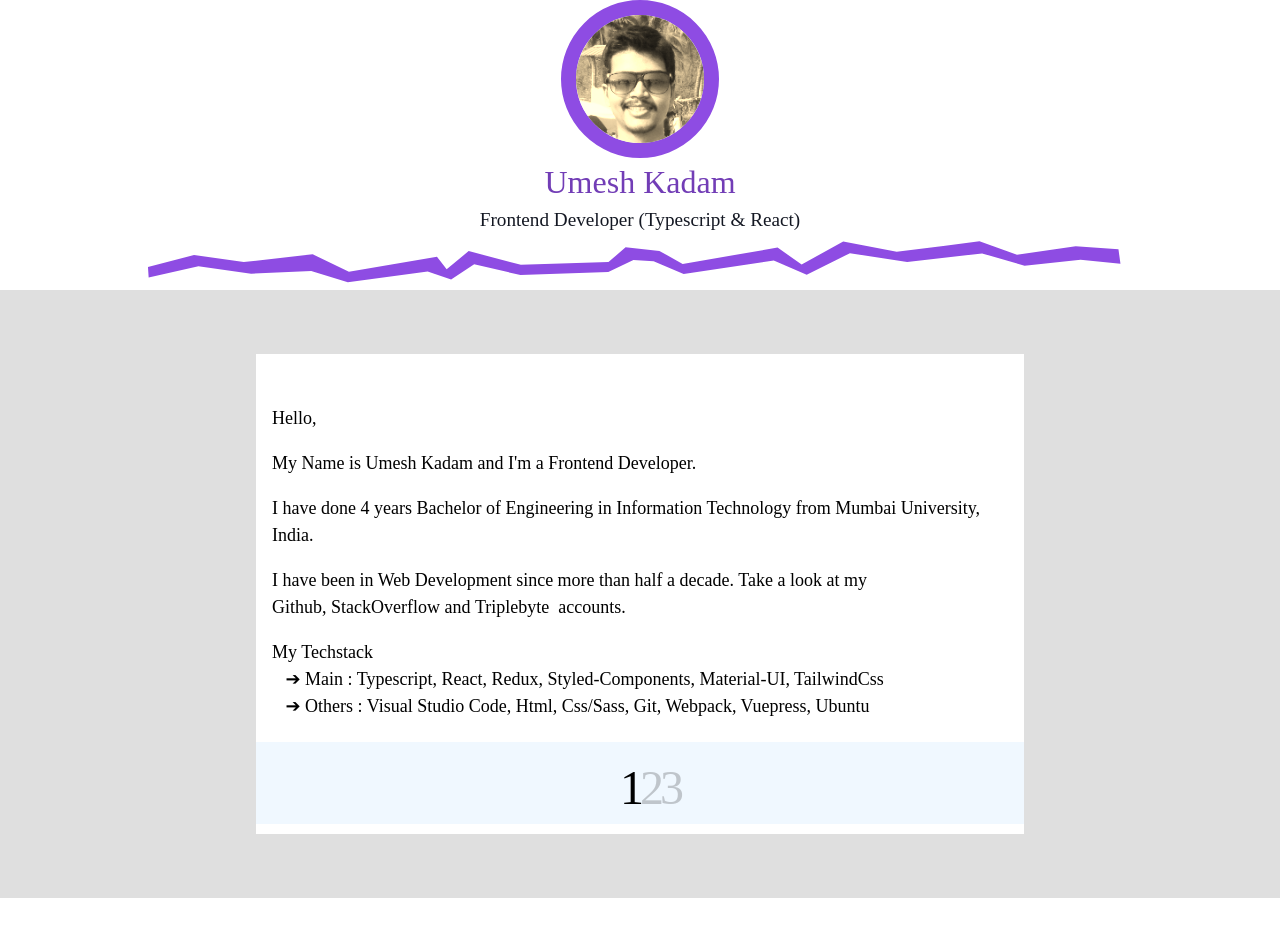
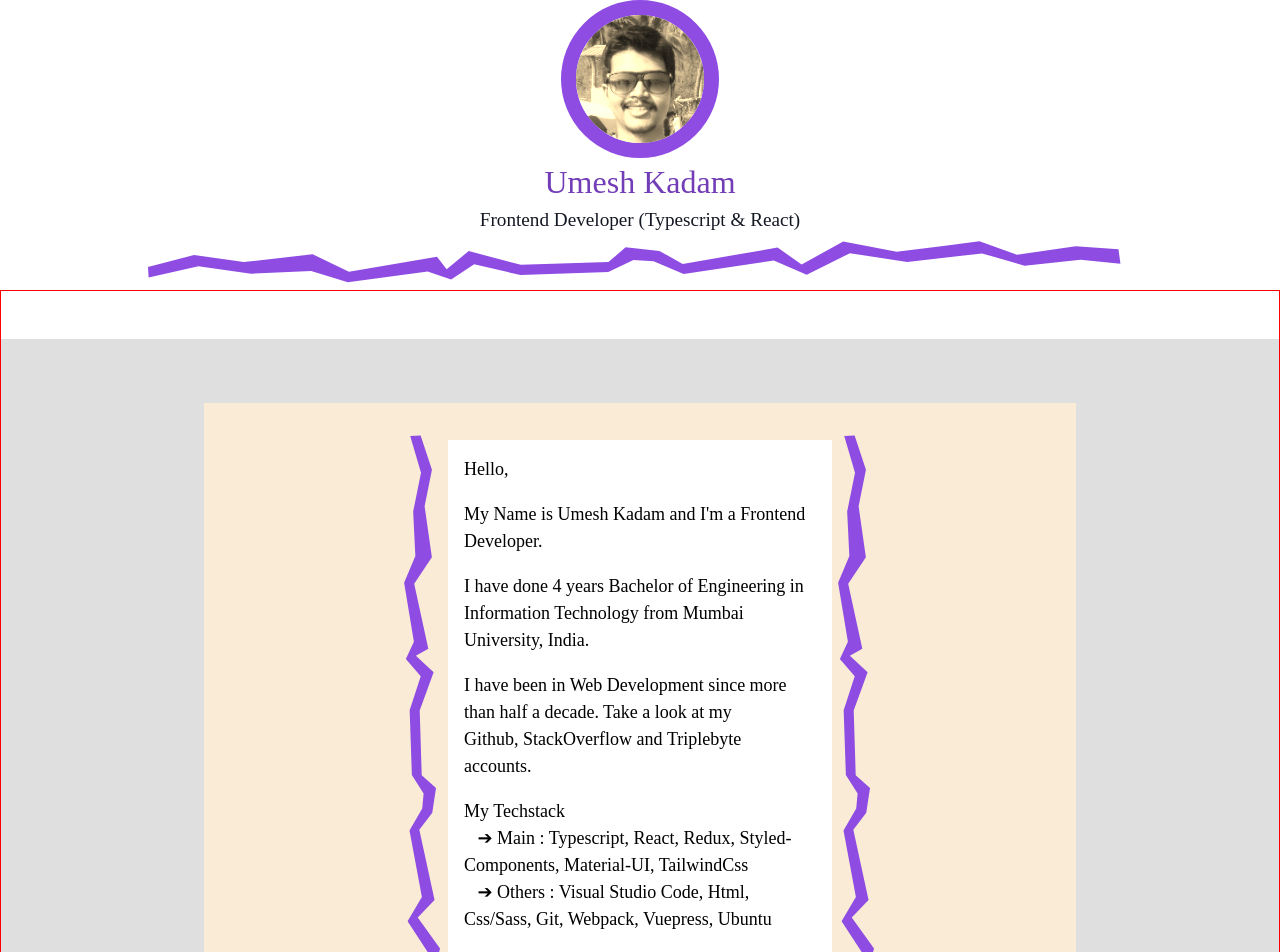
Before and after one commit to umeshmk/portfolio, a Next.js app: page / in a window 1280 px wide. Shown: the top 952 px of the page. Before the commit the page ends 898 px from the top, so only its background shows below. Built offline with nearby package versions, Linux system fonts and the light colour scheme; a web font is replaced by a local one.

Commit message:
vertical frame added

```diff
--- a/components/Elements/index.tsx
+++ b/components/Elements/index.tsx
@@ -13,9 +13,14 @@ interface FrameProps {
 const Frame = ({type}: FrameProps) => {
   return (
     <div
-      style={{rotate: type === 'horizontal' ? '0deg' : '90deg'}}
+      // style={{rotate: type === 'horizontal' ? '0deg' : '90deg'}}
       data-type={type}>
-      <img src="/frame.svg" alt="frame" />
+      <img
+        src={
+          type === 'horizontal' ? '/frame-horizontal.svg' : 'frame-vertical.svg'
+        }
+        alt="frame"
+      />
     </div>
   );
 };
--- a/components/Home/index.tsx
+++ b/components/Home/index.tsx
@@ -1,3 +1,4 @@
+import {El} from '../Elements';
 import {Slider} from '../Slider';
 import styles from './styles.module.scss';
 
@@ -5,6 +6,7 @@ export const Home = () => {
   return (
     <div className={styles.home}>
       <Slider />
+      <El.Frame type="horizontal" />
     </div>
   );
 };
--- a/components/Home/styles.module.scss
+++ b/components/Home/styles.module.scss
@@ -1,6 +1,10 @@
 .home {
   background-color: #1112;
-  padding: 4rem;
+  padding: 4rem 1rem;
+  // margin-bottom: 4rem;
   display: flex;
+  flex-direction: column;
   justify-content: center;
+  align-items: center;
+  overflow: hidden;
 }
--- a/components/Slider/index.tsx
+++ b/components/Slider/index.tsx
@@ -6,6 +6,7 @@ import {Pagination} from 'swiper';
 import styles from './styles.module.scss';
 import {Description} from '../Description';
 import {Projects} from '../Projects';
+import {El} from '../Elements';
 
 export const Slider = () => {
   const pagination = {
@@ -16,8 +17,11 @@ export const Slider = () => {
   };
 
   return (
+    <div className={styles.sliderBox}>
+      {/* <div> */}
+      <El.Frame type="vertical" />
+      {/* </div> */}
       <div className={styles.slider}>
-      {/* Slider */}
         <Swiper
           pagination={pagination}
           modules={[Pagination]}
@@ -31,5 +35,9 @@ export const Slider = () => {
           <SwiperSlide>Slide 3</SwiperSlide>
         </Swiper>
       </div>
+      {/* <div> */}
+      <El.Frame type="vertical" />
+      {/* </div> */}
+    </div>
   );
 };
--- a/components/Slider/styles.module.scss
+++ b/components/Slider/styles.module.scss
@@ -1,5 +1,18 @@
+.sliderBox {
+  background-color: antiquewhite;
+  // height: 60vh;
+  // width: 60vw;
+  width: 70%;
+  display: flex;
+  justify-content: center;
+  align-items: center;
+}
+.sliderBox > div {
+  // display: inline-flex;
+}
 .slider {
   // background-color: antiquewhite;
   min-height: 60vh;
-  width: 60vw;
+  width: 30vw;
+  // display: flex;
 }
--- a/pages/index.tsx
+++ b/pages/index.tsx
@@ -1,8 +1,7 @@
 import Head from 'next/head';
-import {El} from '../components/Elements';
 import {Header} from '../components/Header';
 import {Home} from '../components/Home';
-import styles from '../styles/Home.module.scss';
+import styles from '../styles/HomePage.module.scss';
 
 export default function HomePage() {
   return (
--- a/styles/Home.module.scss
+++ b/styles/HomePage.module.scss
@@ -2,8 +2,9 @@
 
 .main {
   font-size: 3rem;
-  // border: 1px solid red;
+  border: 1px solid red;
   min-height: 30vh;
+  padding: 3rem 0;
 }
 
 @media all and ($media-tablet) {
```
Also changed, not shown: public/frame-horizontal.svg (renamed from public/frame.svg), public/frame-vertical.svg (added). Lines whose indentation alone changed are shown as unchanged.
